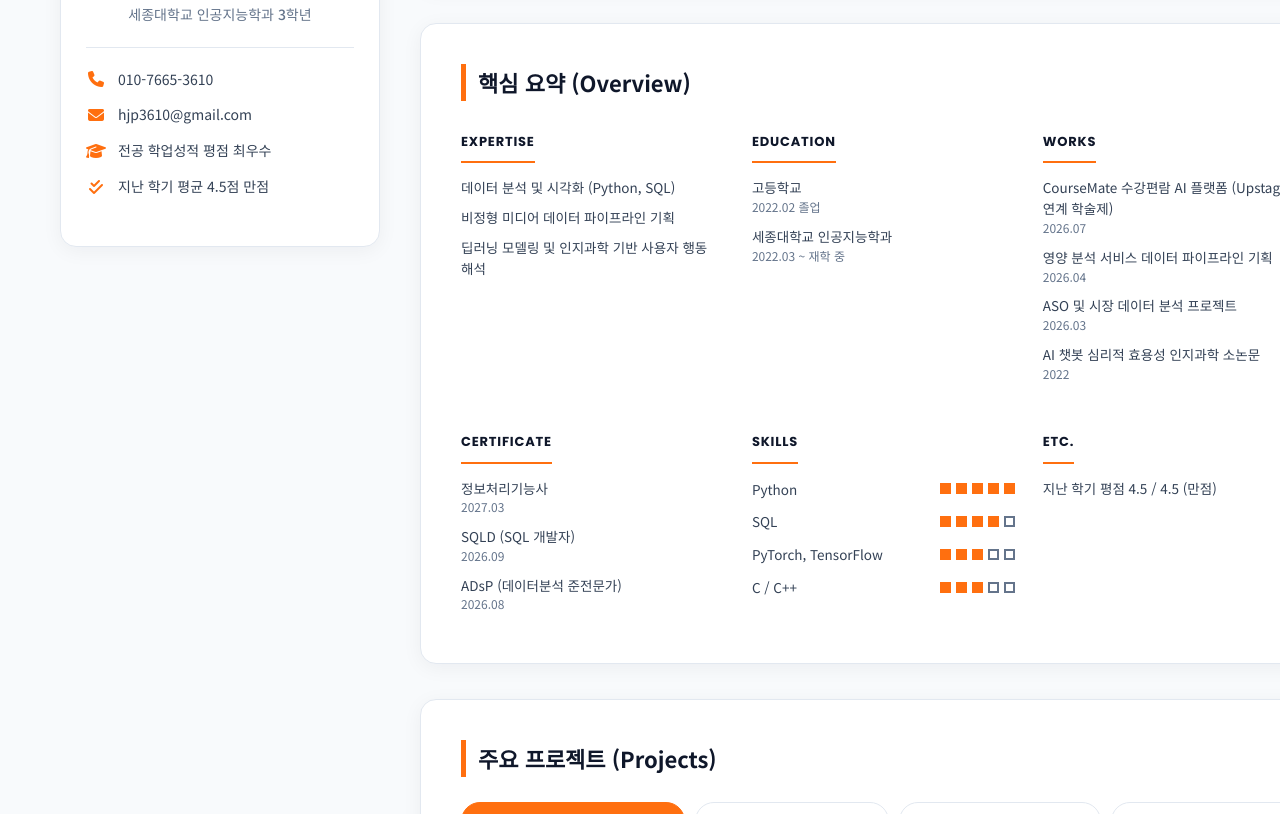
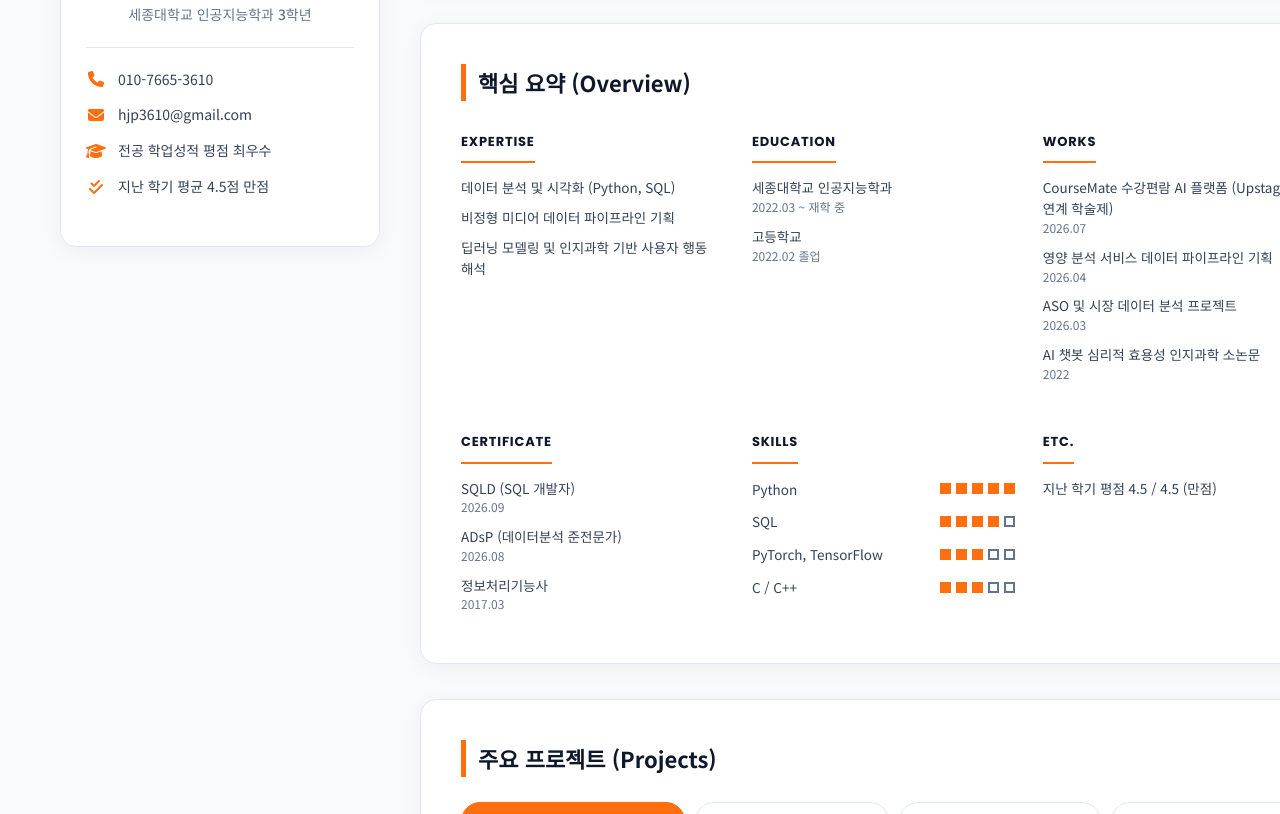
Before and after one commit to hong-inpyo/portfolio, a plain HTML site: page index.html in a window 1280 px wide. Shown: the part 440-1254 px from the top of the page. Drawn offline with Linux system fonts and the light colour scheme.

Commit message:
Update index.html

```diff
--- a/index.html
+++ b/index.html
@@ -588,8 +588,8 @@
                     <div class="ov-block">
                         <h4>Education</h4>
                         <ul>
+                            <li>세종대학교 인공지능학과 <span class="ov-date">2022.03 ~ 재학 중</span></li>
                             <li>고등학교 <span class="ov-date">2022.02 졸업</span></li>
-                            <li>세종대학교 인공지능학과 <span class="ov-date">2022.03 ~ 재학 중</span></li>
                         </ul>
                     </div>
 
@@ -606,9 +606,9 @@
                     <div class="ov-block">
                         <h4>Certificate</h4>
                         <ul>
-                            <li>정보처리기능사 <span class="ov-date">2027.03</span></li>
                             <li>SQLD (SQL 개발자) <span class="ov-date">2026.09</span></li>
                             <li>ADsP (데이터분석 준전문가) <span class="ov-date">2026.08</span></li>
+                            <li>정보처리기능사 <span class="ov-date">2017.03</span></li>
                         </ul>
                     </div>
 
```
